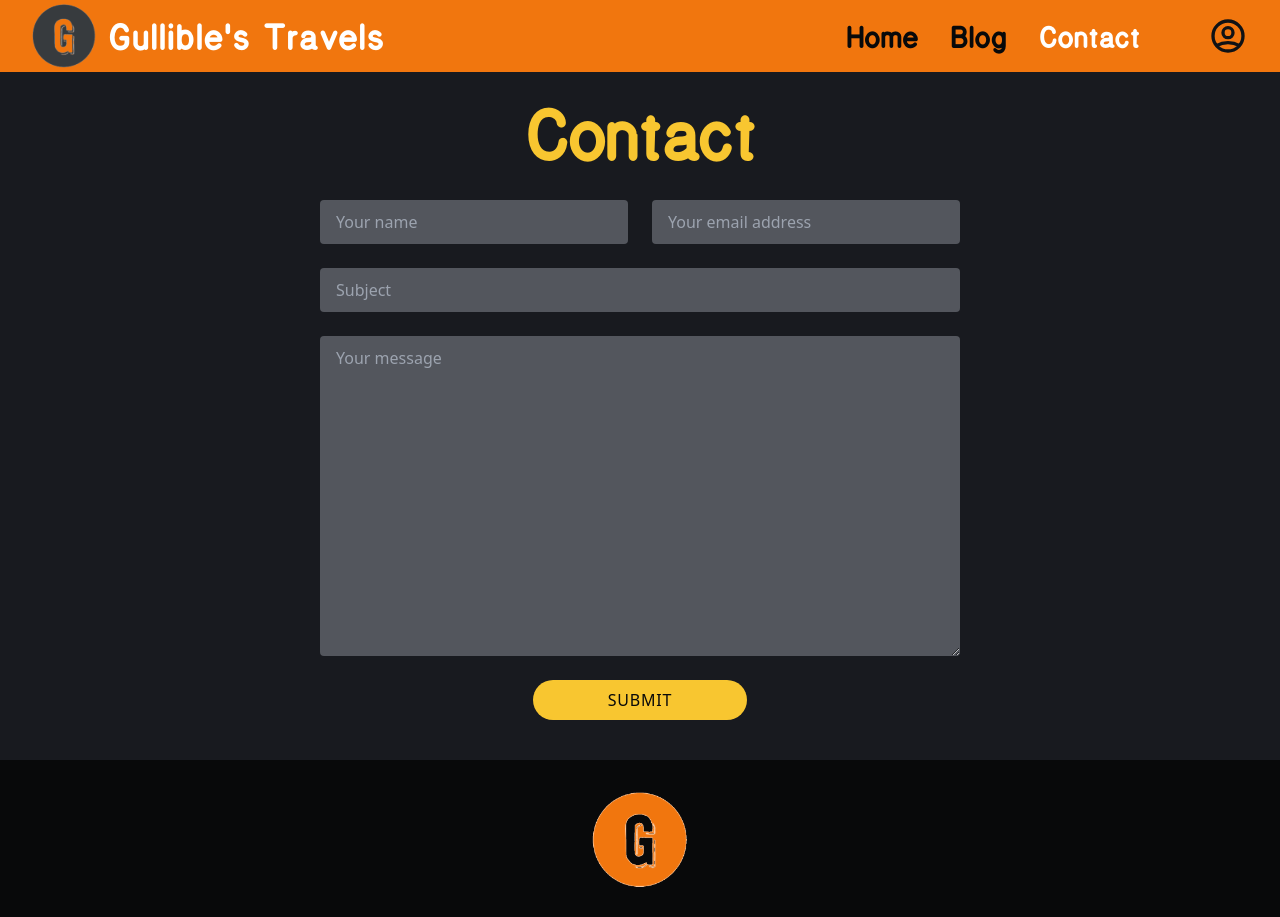
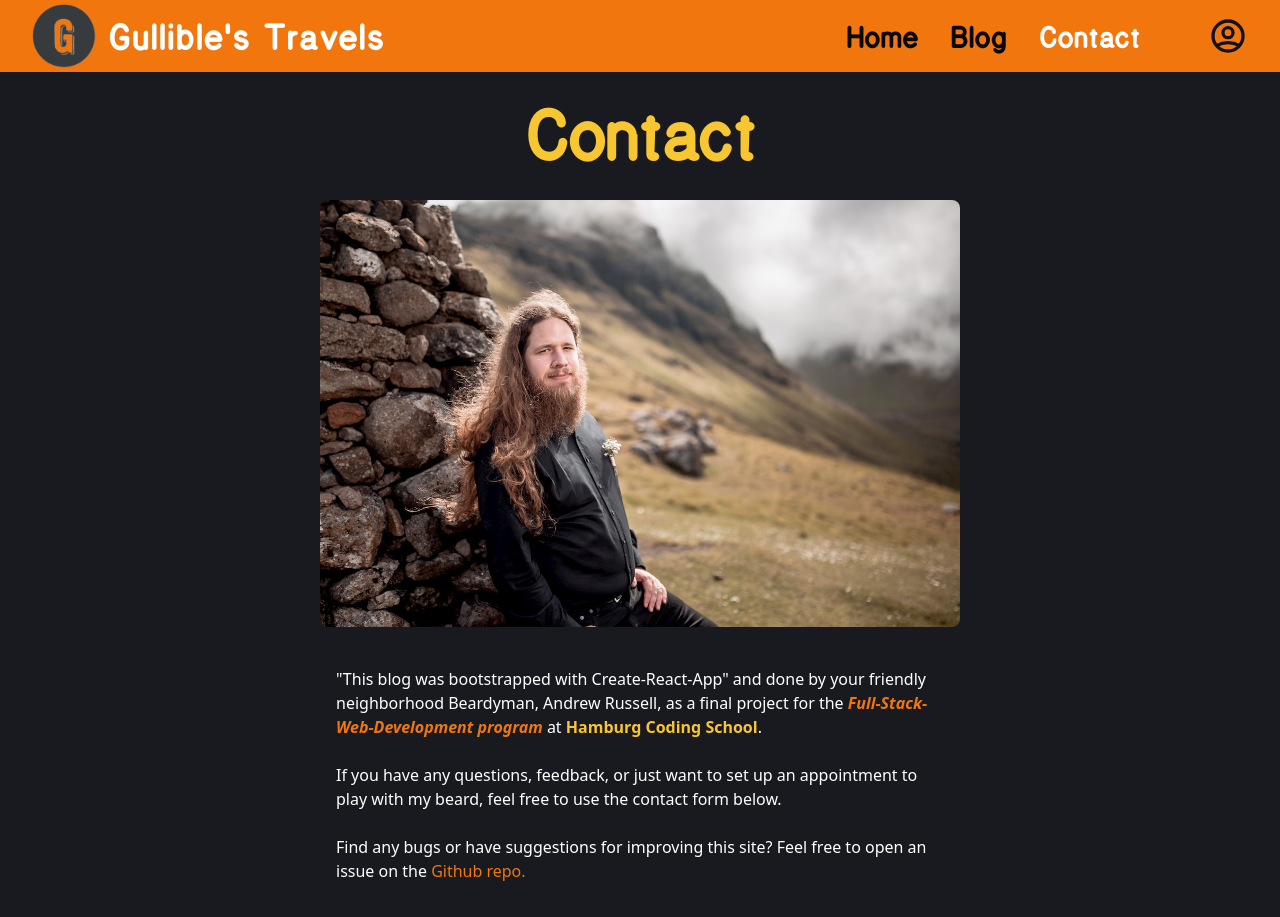
Before and after one commit to WatCodeDatCode/react-blog, a React (Create React App) app: page /contact in a window 1280 px wide. Shown: the top 917 px of the page. Built offline with nearby package versions, Linux system fonts and the light colour scheme.

Commit message:
adds details and image to contact page

```diff
--- a/src/pages/Contact.js
+++ b/src/pages/Contact.js
@@ -6,7 +6,7 @@ const Contact = () => {
     const [loading, setLoading] = useState(false)
     const [error, setError] = useState(false)
     const [success, setSuccess] = useState(false)
-    const [enteredData, setEnteredData] = useState('');
+    const [enteredData, setEnteredData] = useState('')
 
     const onSubmit = async (data) => {
         const form = document.querySelector('#contact-form')
@@ -42,9 +42,86 @@ const Contact = () => {
         <>
             <div className="form-page-container">
                 <h2 className="page-header">Contact</h2>
+                <div className="flex h-auto justify-center mx-6 mb-8 pt-2 w-full relative md:w-2/3 xl:w-2/4">
+                    <img
+                        className="blog-image"
+                        src="/images/andrew-contact.jpg"
+                        alt="Contact Andrew Russell"
+                    />
+                    <div className="image-overlay">
+                        <div className="contact-image-text">
+                            <h3 className="image-contact-info">
+                                Email
+                            </h3>
+                            <p className="image-contact-details">
+                                arussell742<span className="mx-1">@</span>
+                                gmail.com
+                            </p>
+                            <h3 className="mt-1 md:mt-6 image-contact-info">
+                                Address
+                            </h3>
+                            <div className="image-contact-details">
+                                <p>Andrew Russell</p>
+                                <p>Diekmoorweg 20</p>
+                                <p>22419 Hamburg</p>
+                                <p>Germany</p>
+                            </div>
+                            <h3 className="mt-1 md:mt-6 image-contact-info">
+                                Phone
+                            </h3>
+                            <p className="image-contact-details">
+                                +49 1522 7970969
+                            </p>
+                        </div>
+                    </div>
+                </div>
+                <div className="contact-body-container">
+                    <div className="mx-4">
+                        <p>
+                            "This blog was bootstrapped with Create-React-App"
+                            and done by your friendly neighborhood Beardyman,
+                            Andrew Russell, as a final project for the{' '}
+                            <a
+                                href="https://hamburgcodingschool.com/en/fullstackprogram/"
+                                className="text-secondary-500 italic font-bold"
+                                target="_blank"
+                                rel="noreferrer"
+                            >
+                                Full-Stack-Web-Development program
+                            </a>{' '}
+                            at{' '}
+                            <a
+                                className="text-primary-500 font-bold"
+                                href="https://hamburgcodingschool.com/en/"
+                                target="_blank"
+                                rel="noreferrer"
+                            >
+                                Hamburg Coding School
+                            </a>
+                            .
+                        </p>
+                        <p className="mt-6">
+                            If you have any questions, feedback, or just want to
+                            set up an appointment to play with my beard, feel
+                            free to use the contact form below.
+                        </p>
+                        <p className="mt-6">
+                            Find any bugs or have suggestions for improving this
+                            site? Feel free to open an issue on the{' '}
+                            <a
+                                className="text-secondary-500"
+                                href="https://github.com/WatCodeDatCode/react-blog"
+                                target="_blank"
+                                rel="noreferrer"
+                            >
+                                Github repo.
+                            </a>
+                        </p>
+                    </div>
+                </div>
                 {loading || error ? (
                     loading ? (
-                        <div className=" min-h-50vh">
+                        <div className="min-h-50vh">
                             <LoadingSpinner />
                         </div>
                     ) : (
@@ -57,10 +134,15 @@ const Contact = () => {
                         </div>
                     )
                 ) : !success ? (
-                    <ContactForm onSubmit={onSubmit} preloadedValues={enteredData ? enteredData : ''}/>
+                    <ContactForm
+                        onSubmit={onSubmit}
+                        preloadedValues={enteredData ? enteredData : ''}
+                    />
                 ) : (
                     <div className="my-10">
-                        <p className="loader-container text-green-500 font-nationalPark text-3xl font-bold">Message sent!</p>
+                        <p className="loader-container success-message">
+                            Message sent!
+                        </p>
                     </div>
                 )}
             </div>
--- a/src/styles/main.css
+++ b/src/styles/main.css
@@ -583,10 +583,6 @@ video {
   float: right;
 }
 
-.font-nationalPark {
-  font-family: nationalPark;
-}
-
 .font-bold {
   font-weight: 700;
 }
@@ -595,17 +591,21 @@ video {
   height: 1.5rem;
 }
 
+.h-auto {
+  height: auto;
+}
+
 .h-95vh {
   height: 95vh;
 }
 
-.text-3xl {
-  font-size: 1.875rem;
-  line-height: 2.25rem;
-}
-
 .m-8 {
   margin: 2rem;
+}
+
+.mx-1 {
+  margin-left: 0.25rem;
+  margin-right: 0.25rem;
 }
 
 .my-2 {
@@ -628,11 +628,21 @@ video {
   margin-right: 0.75rem;
 }
 
+.mx-4 {
+  margin-left: 1rem;
+  margin-right: 1rem;
+}
+
 .my-6 {
   margin-top: 1.5rem;
   margin-bottom: 1.5rem;
 }
 
+.mx-6 {
+  margin-left: 1.5rem;
+  margin-right: 1.5rem;
+}
+
 .my-10 {
   margin-top: 2.5rem;
   margin-bottom: 2.5rem;
@@ -643,8 +653,20 @@ video {
   margin-right: auto;
 }
 
+.mt-1 {
+  margin-top: 0.25rem;
+}
+
 .mb-3 {
   margin-bottom: 0.75rem;
+}
+
+.mt-6 {
+  margin-top: 1.5rem;
+}
+
+.mb-8 {
+  margin-bottom: 2rem;
 }
 
 .mb-10 {
@@ -662,6 +684,10 @@ video {
 
 .p-2 {
   padding: 0.5rem;
+}
+
+.pt-2 {
+  padding-top: 0.5rem;
 }
 
 .fixed {
@@ -709,19 +735,28 @@ video {
   --tw-ring-color: rgba(255, 255, 255, var(--tw-ring-opacity));
 }
 
-.text-green-500 {
-  --tw-text-opacity: 1;
-  color: rgba(16, 185, 129, var(--tw-text-opacity));
-}
-
 .text-dark-800 {
   --tw-text-opacity: 1;
   color: rgba(16, 18, 21, var(--tw-text-opacity));
 }
 
+.text-primary-500 {
+  --tw-text-opacity: 1;
+  color: rgba(248, 198, 48, var(--tw-text-opacity));
+}
+
+.text-secondary-500 {
+  --tw-text-opacity: 1;
+  color: rgba(241, 118, 14, var(--tw-text-opacity));
+}
+
 .hover\:text-white:hover {
   --tw-text-opacity: 1;
   color: rgba(255, 255, 255, var(--tw-text-opacity));
+}
+
+.italic {
+  font-style: italic;
 }
 
 .select-text {
@@ -732,6 +767,10 @@ video {
 
 .w-6 {
   width: 1.5rem;
+}
+
+.w-full {
+  width: 100%;
 }
 
 @keyframes spin {
@@ -1009,7 +1048,7 @@ video {
   position: -webkit-sticky;
   position: sticky;
   top: 0px;
-  width: 100vw;
+  width: 100%;
   z-index: 30;
 }
 
@@ -2053,7 +2092,7 @@ video {
   text-align: center;
   --tw-text-opacity: 1;
   color: rgba(248, 198, 48, var(--tw-text-opacity));
-  width: 100vw;
+  width: 100%;
 }
 
 @media (min-width: 640px) {
@@ -2134,7 +2173,7 @@ body {
 }
 
 .map-container {
-  height: 90vh;
+  height: 92vh;
   position: -webkit-sticky;
   position: sticky;
   left: 0px;
@@ -2219,7 +2258,7 @@ body {
   --tw-ring-offset-shadow: var(--tw-ring-inset) 0 0 0 var(--tw-ring-offset-width) var(--tw-ring-offset-color);
   --tw-ring-shadow: var(--tw-ring-inset) 0 0 0 calc(2px + var(--tw-ring-offset-width)) var(--tw-ring-color);
   box-shadow: var(--tw-ring-offset-shadow), var(--tw-ring-shadow), var(--tw-shadow, 0 0 #0000);
-  --tw-ring-offset-width: 2px;
+  --tw-ring-offset-width: 0px;
   --tw-ring-opacity: 1;
   --tw-ring-color: rgba(255, 255, 255, var(--tw-ring-opacity));
 }
@@ -2722,6 +2761,7 @@ body {
   --tw-bg-opacity: 1;
   background-color: rgba(8, 9, 10, var(--tw-bg-opacity));
   --tw-bg-opacity: 0.6;
+  border-radius: 0.5rem;
   height: 100%;
   opacity: 0;
 }
@@ -2756,6 +2796,82 @@ body {
   color: rgba(248, 198, 48, var(--tw-text-opacity));
 }
 
+.image-contact-info {
+  font-weight: 700;
+  font-size: 1rem;
+  line-height: 1.5rem;
+  letter-spacing: 0.025em;
+}
+
+@media (min-width: 640px) {
+  .image-contact-info {
+    font-size: 1.25rem;
+    line-height: 1.75rem;
+  }
+}
+
+@media (min-width: 768px) {
+  .image-contact-info {
+    font-size: 1.875rem;
+    line-height: 2.25rem;
+  }
+}
+
+.image-contact-details {
+  font-size: 0.875rem;
+  line-height: 1.25rem;
+  --tw-text-opacity: 1;
+  color: rgba(255, 255, 255, var(--tw-text-opacity));
+  letter-spacing: 0.025em;
+}
+
+@media (min-width: 640px) {
+  .image-contact-details {
+    font-size: 1.125rem;
+    line-height: 1.75rem;
+  }
+}
+
+@media (min-width: 768px) {
+  .image-contact-details {
+    font-size: 1.5rem;
+    line-height: 2rem;
+  }
+}
+
+.contact-body-container {
+  height: auto;
+  margin-left: 1.5rem;
+  margin-right: 1.5rem;
+  margin-bottom: 2rem;
+  padding-top: 0.5rem;
+  position: relative;
+  width: 100%;
+}
+
+@media (min-width: 768px) {
+  .contact-body-container {
+    width: 66.666667%;
+  }
+}
+
+@media (min-width: 1280px) {
+  .contact-body-container {
+    width: 50%;
+  }
+}
+
+.contact-image-text {
+  transform: translate(-50%, -50%);
+  font-family: nationalPark;
+  position: absolute;
+  top: 50%;
+  left: 50%;
+  text-align: center;
+  --tw-text-opacity: 1;
+  color: rgba(248, 198, 48, var(--tw-text-opacity));
+}
+
 .blog-grid-container {
   display: grid;
   width: 100%;
@@ -2765,6 +2881,15 @@ body {
   .blog-grid-container {
     grid-template-columns: repeat(2, minmax(0, 1fr));
   }
+}
+
+.success-message {
+  font-family: nationalPark;
+  font-weight: 700;
+  font-size: 1.875rem;
+  line-height: 2.25rem;
+  --tw-text-opacity: 1;
+  color: rgba(16, 185, 129, var(--tw-text-opacity));
 }
 
 .loader-container {
@@ -2801,12 +2926,23 @@ body {
   .md\:hidden {
     display: none;
   }
+
+  .md\:mt-6 {
+    margin-top: 1.5rem;
+  }
+
+  .md\:w-2\/3 {
+    width: 66.666667%;
+  }
 }
 
 @media (min-width: 1024px) {
 }
 
 @media (min-width: 1280px) {
+  .xl\:w-2\/4 {
+    width: 50%;
+  }
 }
 
 @media (min-width: 1536px) {
--- a/tailwind.config.js
+++ b/tailwind.config.js
@@ -460,6 +460,7 @@ module.exports = {
             '89vh': '89vh',
             '90vh': '90vh',
             '91vh': '91vh',
+            '92vh': '92vh',
             '95vh': '95vh',
         }),
         inset: (theme, { negative }) => ({
```
Also changed, not shown: public/images/andrew-contact.jpg (added), src/styles/tailwind.css.
